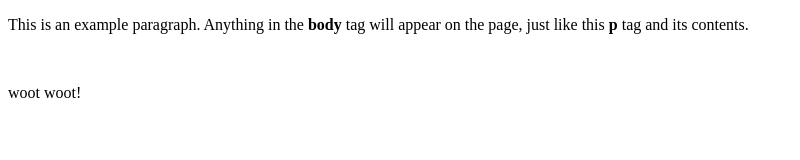
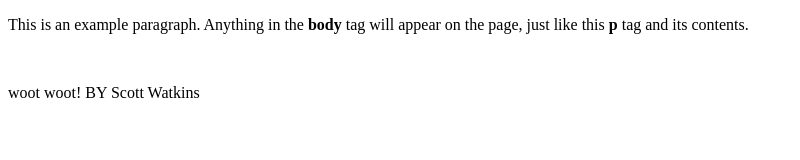
Before and after one commit to watkin36/codelab-static-laptop-setup, a plain HTML site: page index.html in a window 1280 px wide. Shown: the whole page, without its empty margins (0-800 px from the left). Drawn offline with Linux system fonts and the light colour scheme.

Commit message:
Update index.html

```diff
--- a/index.html
+++ b/index.html
@@ -6,6 +6,6 @@
   <body>
     <p>This is an example paragraph. Anything in the <strong>body</strong> tag will appear on the page, just like this <strong>p</strong> tag and its contents.</p>
     <br>
-    <p>woot woot!</p>
+    <p>woot woot! BY Scott Watkins</p>
   </body>
 </html>
```
